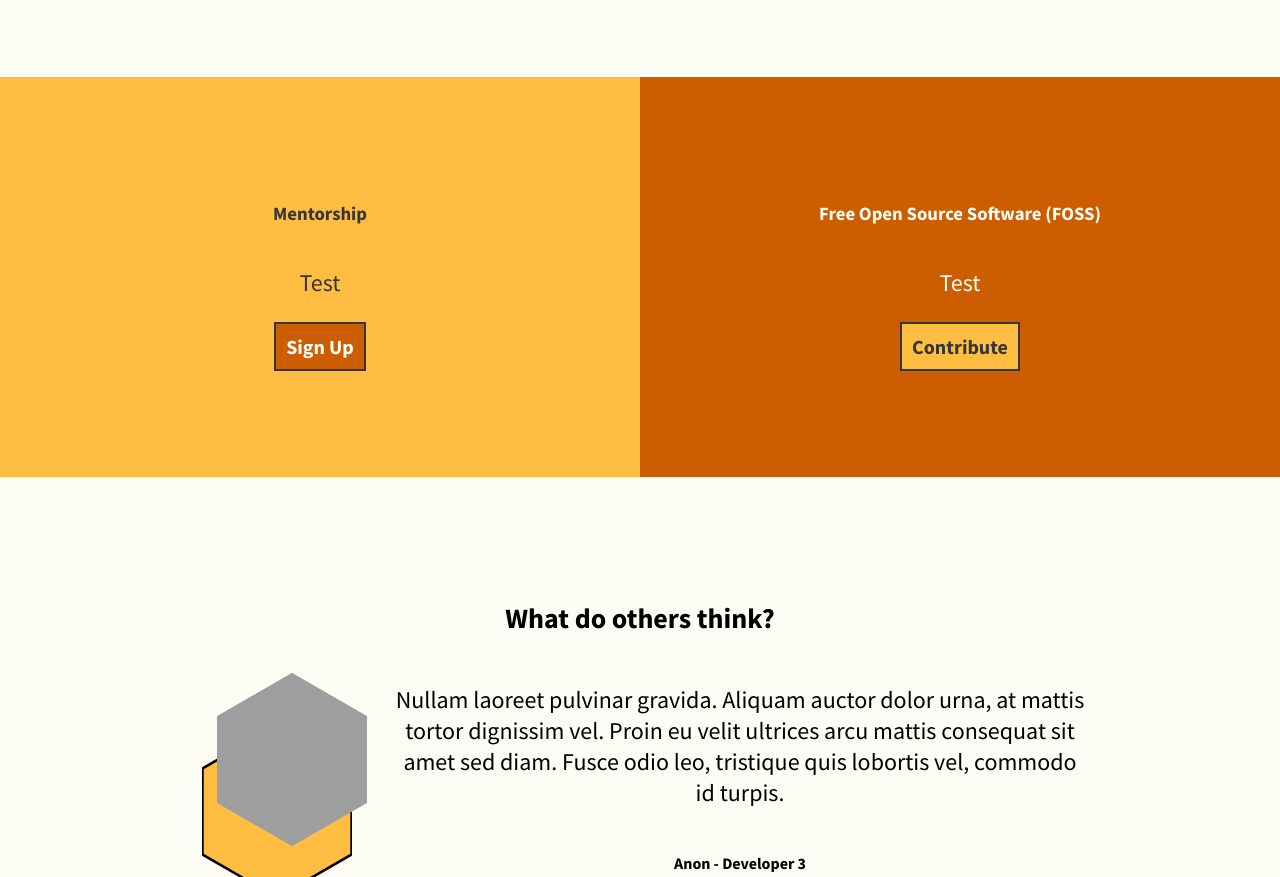
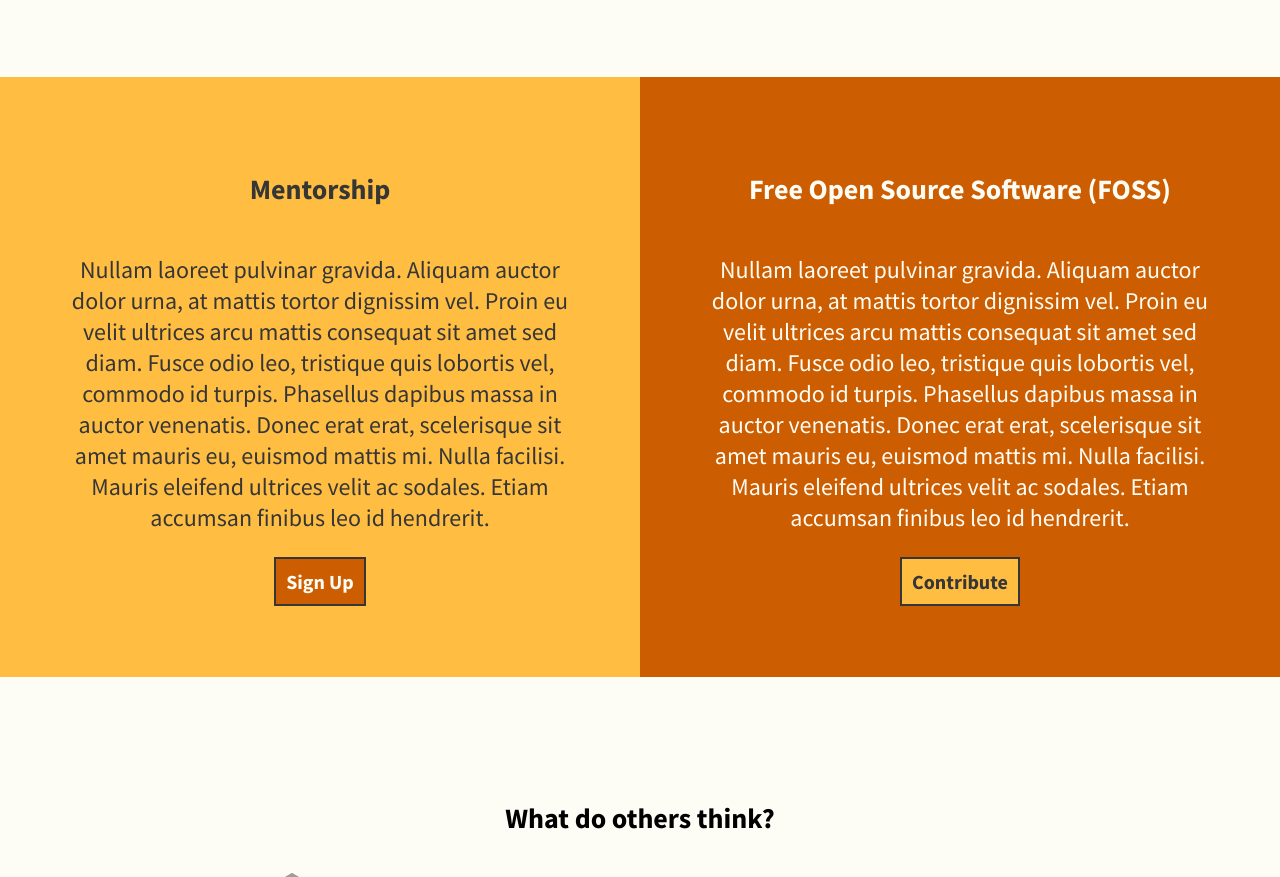
Before and after one commit to electrichive/hive-website, a Gatsby site: page /about in a window 1280 px wide. Shown: the part 1185-2062 px from the top of the page. Built offline with nearby package versions, Linux system fonts and the light colour scheme; Gatsby itself is replaced by a stand-in of ours; grey boxes are pictures that could not be loaded.

Commit message:
add content json for about and fix infobox css

```diff
--- a/src/components/Layout/layout.module.css
+++ b/src/components/Layout/layout.module.css
@@ -1,8 +1,8 @@
-.flow {
+/*.flow {
   width: 100vw;
   position: relative;
   overflow-x: hidden;
-}
+}*/
 
 .content {
   margin-top: var(--header-height);
--- a/src/pages/about.js
+++ b/src/pages/about.js
@@ -4,13 +4,14 @@
 import Button from "../components/Button/button";
 import Testimonials from "../components/Testimonial/testimonials";
 import * as aboutStyles from "./styles/about.module.css";
+import Content from "./content/about.json";
 
 //Blocks specific to the about page so created here
 const InfoBlock = (props) => {
   const theme = props.theme === "light" ? aboutStyles.light : aboutStyles.dark;
   return (
     <div className={`${theme} ${aboutStyles.infoBlock}`}>
-      <h3>{props.title}</h3>
+      <h2>{props.title}</h2>
       <p>{props.text}</p>
       <Button theme={props.buttonTheme} text={props.buttonText} url={props.buttonUrl}/>
     </div>
@@ -26,8 +27,8 @@
         <p>Nullam laoreet pulvinar gravida. Aliquam auctor dolor urna, at mattis tortor dignissim vel. Proin eu velit ultrices arcu mattis consequat sit amet sed diam. Fusce odio leo, tristique quis lobortis vel, commodo id turpis. Phasellus dapibus massa in auctor venenatis. Donec erat erat, scelerisque sit amet mauris eu, euismod mattis mi. Nulla facilisi. Mauris eleifend ultrices velit ac sodales. Etiam accumsan finibus leo id hendrerit.</p>
       </div>
       <div className={aboutStyles.infoBlockContainer}>
-        <InfoBlock theme="light" title="Mentorship" text="Test" buttonTheme="dark" buttonText="Sign Up" buttonUrl="/mentorship" />
-        <InfoBlock theme="dark" title="Free Open Source Software (FOSS)" text="Test" buttonTheme="light" buttonText="Contribute" buttonUrl="/foss" />
+        <InfoBlock theme="light" title={Content.infoblocks[0].title} text={Content.infoblocks[0].text} buttonTheme="dark" buttonText="Sign Up" buttonUrl="/mentorship" />
+        <InfoBlock theme="dark" title={Content.infoblocks[1].title} text={Content.infoblocks[1].text} buttonTheme="light" buttonText="Contribute" buttonUrl="/foss" />
       </div>
       <Testimonials />
     </Layout>
--- /dev/null
+++ b/src/pages/content/about.json
@@ -0,0 +1,12 @@
+{
+  "infoblocks": [
+    {
+      "title": "Mentorship",
+      "text": "Nullam laoreet pulvinar gravida. Aliquam auctor dolor urna, at mattis tortor dignissim vel. Proin eu velit ultrices arcu mattis consequat sit amet sed diam. Fusce odio leo, tristique quis lobortis vel, commodo id turpis. Phasellus dapibus massa in auctor venenatis. Donec erat erat, scelerisque sit amet mauris eu, euismod mattis mi. Nulla facilisi. Mauris eleifend ultrices velit ac sodales. Etiam accumsan finibus leo id hendrerit."
+    },
+    {
+      "title": "Free Open Source Software (FOSS)",
+      "text": "Nullam laoreet pulvinar gravida. Aliquam auctor dolor urna, at mattis tortor dignissim vel. Proin eu velit ultrices arcu mattis consequat sit amet sed diam. Fusce odio leo, tristique quis lobortis vel, commodo id turpis. Phasellus dapibus massa in auctor venenatis. Donec erat erat, scelerisque sit amet mauris eu, euismod mattis mi. Nulla facilisi. Mauris eleifend ultrices velit ac sodales. Etiam accumsan finibus leo id hendrerit."
+    }
+  ]
+}
--- a/src/pages/styles/about.module.css
+++ b/src/pages/styles/about.module.css
@@ -8,10 +8,10 @@
   width: 100%;
 }
 .infoBlock {
-  padding: 20px;
+  padding: 40px 60px;
   text-align: center;
   width: 50%;
-  min-height: 400px;
+  min-height: 600px;
   display: flex;
   flex-direction: column;
   align-items: center;
```
